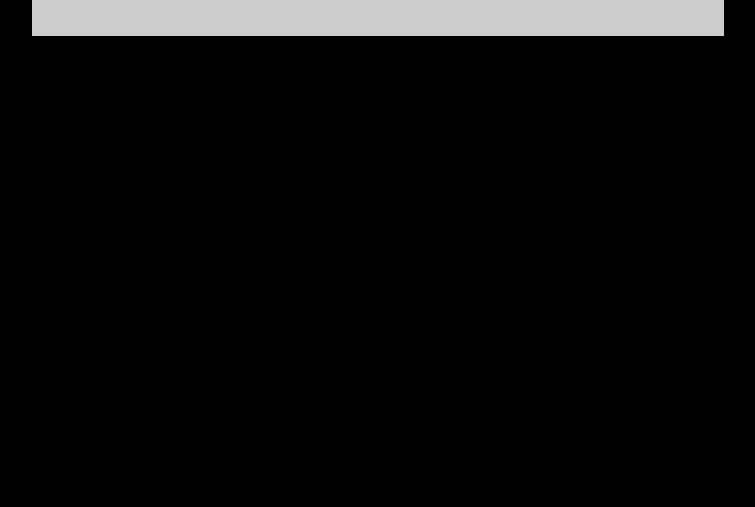
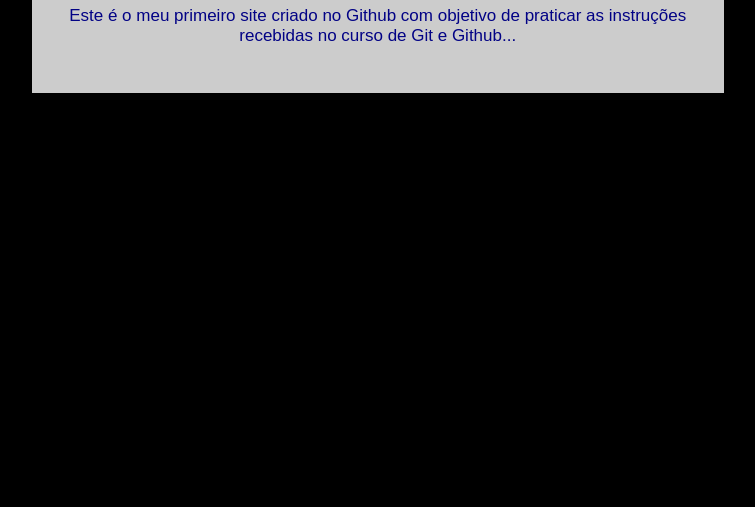
Before and after one commit to Manuel-Bualala/hello-world, a plain HTML site: page site-hello_world/index.html in a window 1280 px wide. Shown: the part 293-800 px from the top of the page, without its empty margins (267-1022 px from the left). Drawn offline with Linux system fonts and the light colour scheme.

Commit message:
Update index.html

```diff
--- a/site-hello_world/index.html
+++ b/site-hello_world/index.html
@@ -11,3 +11,8 @@
     <div class="content">
 
         <h1>Hello World!</h1>
+        <p>Este é o meu primeiro site criado no Github com objetivo de praticar as instruções recebidas no curso de Git e Github...</p>
+
+    </div>
+</body>
+</html>
```
